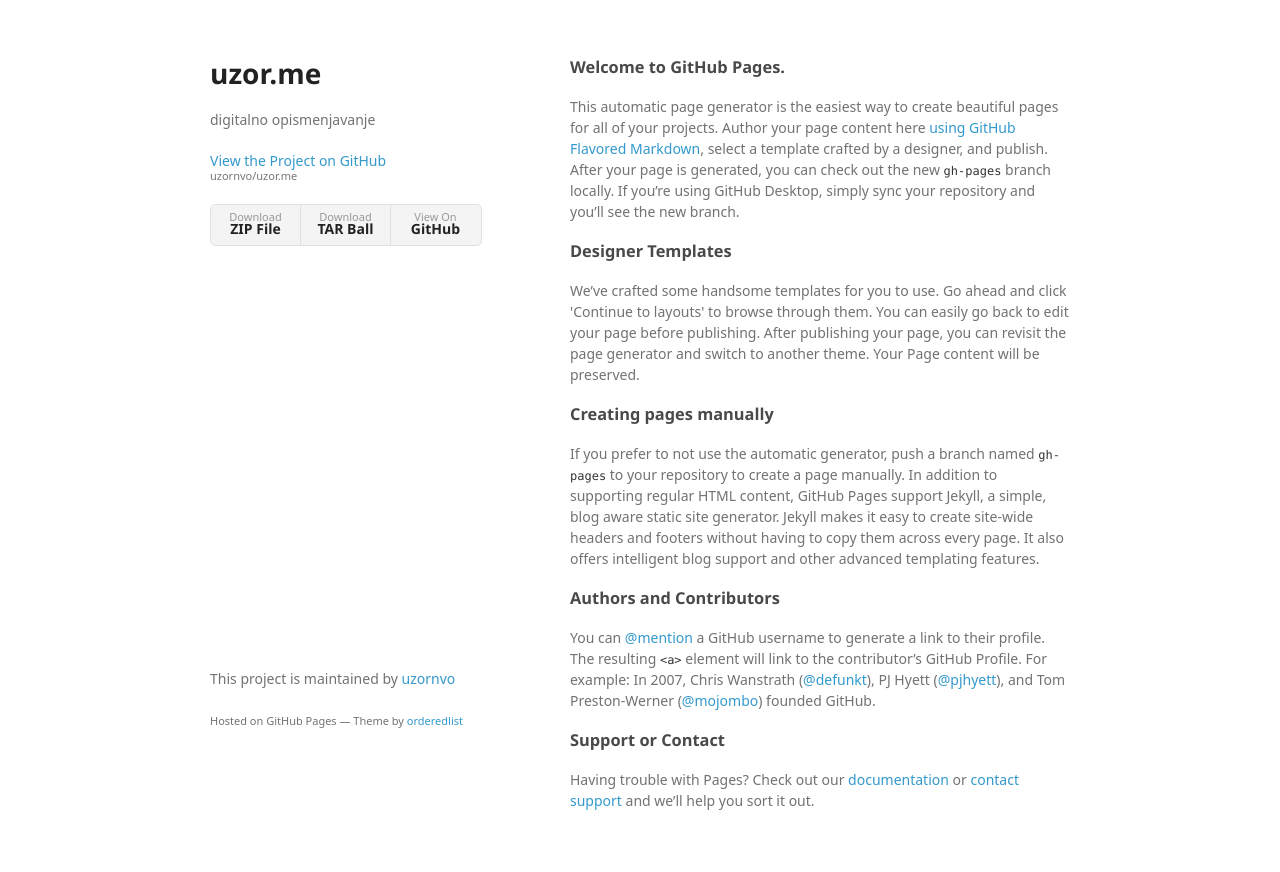
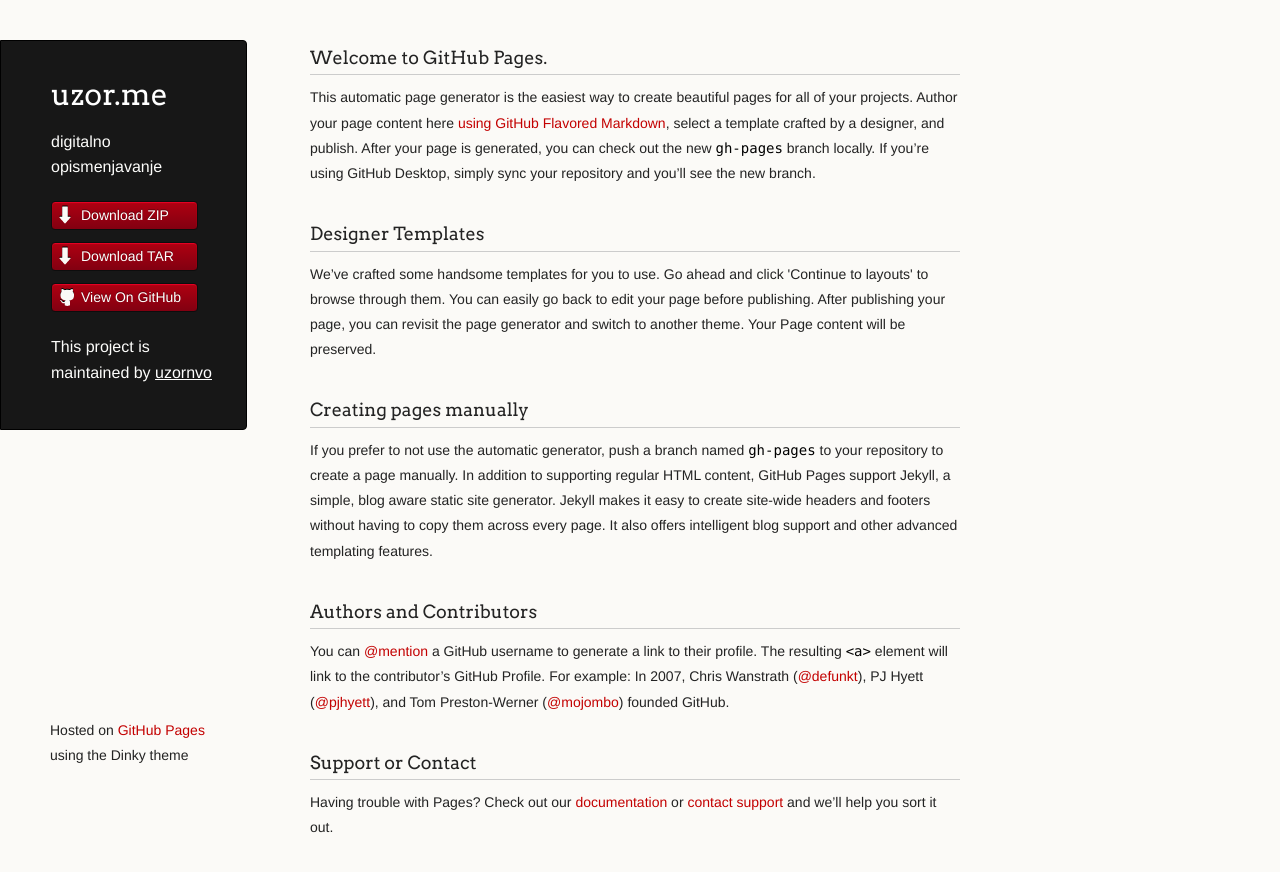
Before and after one commit to uzornvo/uzor.me, a plain HTML site: page index.html in a window 1280 px wide. Drawn offline with Linux system fonts and the light colour scheme; a web font is replaced by a local one.

```diff
--- a/index.html
+++ b/index.html
@@ -7,7 +7,8 @@
 
     <link rel="stylesheet" href="stylesheets/styles.css">
     <link rel="stylesheet" href="stylesheets/github-light.css">
-    <meta name="viewport" content="width=device-width">
+    <script src="javascripts/scale.fix.js"></script>
+    <meta name="viewport" content="width=device-width, initial-scale=1, user-scalable=no">
     <!--[if lt IE 9]>
     <script src="//html5shiv.googlecode.com/svn/trunk/html5.js"></script>
     <![endif]-->
@@ -15,17 +16,18 @@
   <body>
     <div class="wrapper">
       <header>
-        <h1>uzor.me</h1>
-        <p>digitalno opismenjavanje</p>
+        <h1 class="header">uzor.me</h1>
+        <p class="header">digitalno opismenjavanje</p>
 
-        <p class="view"><a href="https://github.com/uzornvo/uzor.me">View the Project on GitHub <small>uzornvo/uzor.me</small></a></p>
+        <ul>
+          <li class="download"><a class="buttons" href="https://github.com/uzornvo/uzor.me/zipball/master">Download ZIP</a></li>
+          <li class="download"><a class="buttons" href="https://github.com/uzornvo/uzor.me/tarball/master">Download TAR</a></li>
+          <li><a class="buttons github" href="https://github.com/uzornvo/uzor.me">View On GitHub</a></li>
+        </ul>
+
+        <p class="header">This project is maintained by <a class="header name" href="https://github.com/uzornvo">uzornvo</a></p>
 
 
-        <ul>
-          <li><a href="https://github.com/uzornvo/uzor.me/zipball/master">Download <strong>ZIP File</strong></a></li>
-          <li><a href="https://github.com/uzornvo/uzor.me/tarball/master">Download <strong>TAR Ball</strong></a></li>
-          <li><a href="https://github.com/uzornvo/uzor.me">View On <strong>GitHub</strong></a></li>
-        </ul>
       </header>
       <section>
         <h3>
@@ -54,11 +56,10 @@
 <p>Having trouble with Pages? Check out our <a href="https://help.github.com/pages">documentation</a> or <a href="https://github.com/contact">contact support</a> and we’ll help you sort it out.</p>
       </section>
       <footer>
-        <p>This project is maintained by <a href="https://github.com/uzornvo">uzornvo</a></p>
-        <p><small>Hosted on GitHub Pages &mdash; Theme by <a href="https://github.com/orderedlist">orderedlist</a></small></p>
+        <p><small>Hosted on <a href="https://pages.github.com">GitHub Pages</a> using the Dinky theme</small></p>
       </footer>
     </div>
-    <script src="javascripts/scale.fix.js"></script>
+    <!--[if !IE]><script>fixScale(document);</script><![endif]-->
 
   </body>
 </html>
--- a/stylesheets/styles.css
+++ b/stylesheets/styles.css
@@ -1,251 +1,338 @@
-@font-face {
-  font-family: 'Noto Sans';
-  font-weight: 400;
-  font-style: normal;
-  src: url('../fonts/Noto-Sans-regular/Noto-Sans-regular.eot');
-  src: url('../fonts/Noto-Sans-regular/Noto-Sans-regular.eot?#iefix') format('embedded-opentype'),
-       local('Noto Sans'),
-       local('Noto-Sans-regular'),
-       url('../fonts/Noto-Sans-regular/Noto-Sans-regular.woff2') format('woff2'),
-       url('../fonts/Noto-Sans-regular/Noto-Sans-regular.woff') format('woff'),
-       url('../fonts/Noto-Sans-regular/Noto-Sans-regular.ttf') format('truetype'),
-       url('../fonts/Noto-Sans-regular/Noto-Sans-regular.svg#NotoSans') format('svg');
+@import url(https://fonts.googleapis.com/css?family=Arvo:400,700,400italic);
+
+/* MeyerWeb Reset */
+
+html, body, div, span, applet, object, iframe,
+h1, h2, h3, h4, h5, h6, p, blockquote, pre,
+a, abbr, acronym, address, big, cite, code,
+del, dfn, em, img, ins, kbd, q, s, samp,
+small, strike, strong, sub, sup, tt, var,
+b, u, i, center,
+dl, dt, dd, ol, ul, li,
+fieldset, form, label, legend,
+table, caption, tbody, tfoot, thead, tr, th, td,
+article, aside, canvas, details, embed,
+figure, figcaption, footer, header, hgroup,
+menu, nav, output, ruby, section, summary,
+time, mark, audio, video {
+  margin: 0;
+  padding: 0;
+  border: 0;
+  font: inherit;
+  vertical-align: baseline;
 }
 
-@font-face {
-  font-family: 'Noto Sans';
-  font-weight: 700;
-  font-style: normal;
-  src: url('../fonts/Noto-Sans-700/Noto-Sans-700.eot');
-  src: url('../fonts/Noto-Sans-700/Noto-Sans-700.eot?#iefix') format('embedded-opentype'),
-       local('Noto Sans Bold'),
-       local('Noto-Sans-700'),
-       url('../fonts/Noto-Sans-700/Noto-Sans-700.woff2') format('woff2'),
-       url('../fonts/Noto-Sans-700/Noto-Sans-700.woff') format('woff'),
-       url('../fonts/Noto-Sans-700/Noto-Sans-700.ttf') format('truetype'),
-       url('../fonts/Noto-Sans-700/Noto-Sans-700.svg#NotoSans') format('svg');
-}
 
-@font-face {
-  font-family: 'Noto Sans';
-  font-weight: 400;
-  font-style: italic;
-  src: url('../fonts/Noto-Sans-italic/Noto-Sans-italic.eot');
-  src: url('../fonts/Noto-Sans-italic/Noto-Sans-italic.eot?#iefix') format('embedded-opentype'),
-       local('Noto Sans Italic'),
-       local('Noto-Sans-italic'),
-       url('../fonts/Noto-Sans-italic/Noto-Sans-italic.woff2') format('woff2'),
-       url('../fonts/Noto-Sans-italic/Noto-Sans-italic.woff') format('woff'),
-       url('../fonts/Noto-Sans-italic/Noto-Sans-italic.ttf') format('truetype'),
-       url('../fonts/Noto-Sans-italic/Noto-Sans-italic.svg#NotoSans') format('svg');
-}
-
-@font-face {
-  font-family: 'Noto Sans';
-  font-weight: 700;
-  font-style: italic;
-  src: url('../fonts/Noto-Sans-700italic/Noto-Sans-700italic.eot');
-  src: url('../fonts/Noto-Sans-700italic/Noto-Sans-700italic.eot?#iefix') format('embedded-opentype'),
-       local('Noto Sans Bold Italic'),
-       local('Noto-Sans-700italic'),
-       url('../fonts/Noto-Sans-700italic/Noto-Sans-700italic.woff2') format('woff2'),
-       url('../fonts/Noto-Sans-700italic/Noto-Sans-700italic.woff') format('woff'),
-       url('../fonts/Noto-Sans-700italic/Noto-Sans-700italic.ttf') format('truetype'),
-       url('../fonts/Noto-Sans-700italic/Noto-Sans-700italic.svg#NotoSans') format('svg');
-}
+/* Base text styles */
 
 body {
-  background-color: #fff;
-  padding:50px;
-  font: 14px/1.5 "Noto Sans", "Helvetica Neue", Helvetica, Arial, sans-serif;
-  color:#727272;
-  font-weight:400;
+  padding:10px 50px 0 0;
+  font-family:"Helvetica Neue", Helvetica, Arial, sans-serif;
+	font-size: 14px;
+	color: #232323;
+	background-color: #FBFAF7;
+	margin: 0;
+	line-height: 1.8em;
+	-webkit-font-smoothing: antialiased;
+
 }
 
 h1, h2, h3, h4, h5, h6 {
-  color:#222;
-  margin:0 0 20px;
+  color:#232323;
+  margin:36px 0 10px;
 }
 
-p, ul, ol, table, pre, dl {
-  margin:0 0 20px;
+p, ul, ol, table, dl {
+  margin:0 0 22px;
 }
 
 h1, h2, h3 {
-  line-height:1.1;
+	font-family: Arvo, Monaco, serif;
+  line-height:1.3;
+	font-weight: normal;
+}
+
+h1,h2, h3 {
+	display: block;
+	border-bottom: 1px solid #ccc;
+	padding-bottom: 5px;
 }
 
 h1 {
-  font-size:28px;
+	font-size: 30px;
 }
 
 h2 {
-  color:#393939;
+	font-size: 24px;
 }
 
-h3, h4, h5, h6 {
-  color:#494949;
+h3 {
+	font-size: 18px;
+}
+
+h4, h5, h6 {
+	font-family: Arvo, Monaco, serif;
+	font-weight: 700;
 }
 
 a {
-  color:#39c;
+  color:#C30000;
+  font-weight:200;
   text-decoration:none;
 }
 
 a:hover {
-  color:#069;
+	text-decoration: underline;
 }
 
 a small {
-  font-size:11px;
-  color:#777;
-  margin-top:-0.3em;
-  display:block;
+	font-size: 12px;
 }
 
-a:hover small {
-  color:#777;
+em {
+	font-style: italic;
 }
 
-.wrapper {
-  width:860px;
-  margin:0 auto;
+strong {
+  font-weight:700;
+}
+
+ul {
+  list-style-position: inside;
+  list-style: disc;
+  padding-left: 25px;
+}
+
+ol {
+  list-style-position: inside;
+  list-style: decimal;
+  padding-left: 25px;
 }
 
 blockquote {
-  border-left:1px solid #e5e5e5;
-  margin:0;
-  padding:0 0 0 20px;
-  font-style:italic;
+  margin: 0;
+  padding: 0 0 0 20px;
+  font-style: italic;
 }
 
+dl, dt, dd, dl p {
+	font-color: #444;
+}
+
+dl dt {
+  font-weight: bold;
+}
+
+dl dd {
+  padding-left: 20px;
+  font-style: italic;
+}
+
+dl p {
+  padding-left: 20px;
+  font-style: italic;
+}
+
+hr {
+  border:0;
+  background:#ccc;
+  height:1px;
+  margin:0 0 24px;
+}
+
+/* Images */
+
+img {
+  position: relative;
+  margin: 0 auto;
+  max-width: 650px;
+  padding: 5px;
+  margin: 10px 0 32px 0;
+  border: 1px solid #ccc;
+}
+
+p img {
+  display: inline;
+  margin: 0;
+  padding: 0;
+  vertical-align: middle;
+  text-align: center;
+  border: none;
+}
+
+/* Code blocks */
+
 code, pre {
-  font-family:Monaco, Bitstream Vera Sans Mono, Lucida Console, Terminal, Consolas, Liberation Mono, DejaVu Sans Mono, Courier New, monospace;
-  color:#333;
-  font-size:12px;
+	font-family: Monaco, "Bitstream Vera Sans Mono", "Lucida Console", Terminal, monospace;
+  color:#000;
+  font-size:14px;
 }
 
 pre {
-  padding:8px 15px;
-  background: #f8f8f8;
-  border-radius:5px;
-  border:1px solid #e5e5e5;
-  overflow-x: auto;
+	padding: 4px 12px;
+  background: #FDFEFB;
+  border-radius:4px;
+  border:1px solid #D7D8C8;
+  overflow: auto;
+  overflow-y: hidden;
+	margin-bottom: 32px;
+}
+
+
+/* Tables */
+
+table {
+  width:100%;
 }
 
 table {
-  width:100%;
-  border-collapse:collapse;
+  border: 1px solid #ccc;
+  margin-bottom: 32px;
+  text-align: left;
+ }
+
+th {
+  font-family: 'Arvo', Helvetica, Arial, sans-serif;
+	font-size: 18px;
+	font-weight: normal;
+  padding: 10px;
+  background: #232323;
+  color: #FDFEFB;
+ }
+
+td {
+  padding: 10px;
+	background: #ccc;
+ }
+
+
+/* Wrapper */
+.wrapper {
+  width:960px;
 }
 
-th, td {
-  text-align:left;
-  padding:5px 10px;
-  border-bottom:1px solid #e5e5e5;
+
+/* Header */
+
+header {
+	background-color: #171717;
+	color: #FDFDFB;
+  width:170px;
+  float:left;
+  position:fixed;
+	border: 1px solid #000;
+	-webkit-border-top-right-radius: 4px;
+	-webkit-border-bottom-right-radius: 4px;
+	-moz-border-radius-topright: 4px;
+	-moz-border-radius-bottomright: 4px;
+	border-top-right-radius: 4px;
+	border-bottom-right-radius: 4px;
+	padding: 34px 25px 22px 50px;
+	margin: 30px 25px 0 0;
+	-webkit-font-smoothing: antialiased;
 }
 
-dt {
-  color:#444;
-  font-weight:700;
+p.header {
+	font-size: 16px;
 }
 
-th {
-  color:#444;
+h1.header {
+	font-family: Arvo, sans-serif;
+	font-size: 30px;
+	font-weight: 300;
+	line-height: 1.3em;
+	border-bottom: none;
+	margin-top: 0;
 }
 
-img {
-  max-width:100%;
+
+h1.header, a.header, a.name, header a{
+	color: #fff;
 }
 
-header {
-  width:270px;
-  float:left;
-  position:fixed;
-  -webkit-font-smoothing:subpixel-antialiased;
+a.header {
+	text-decoration: underline;
+}
+
+a.name {
+	white-space: nowrap;
 }
 
 header ul {
   list-style:none;
-  height:40px;
   padding:0;
-  background: #f4f4f4;
-  border-radius:5px;
-  border:1px solid #e0e0e0;
-  width:270px;
 }
 
 header li {
-  width:89px;
-  float:left;
-  border-right:1px solid #e0e0e0;
-  height:40px;
+	list-style-type: none;
+  width:132px;
+  height:15px;
+	margin-bottom: 12px;
+	line-height: 1em;
+	padding: 6px 6px 6px 7px;
+
+	background: #AF0011;
+	background: -moz-linear-gradient(top, #AF0011 0%, #820011 100%);
+  background: -webkit-gradient(linear, left top, left bottom, color-stop(0%,#f8f8f8), color-stop(100%,#dddddd));
+  background: -webkit-linear-gradient(top, #AF0011 0%,#820011 100%);
+  background: -o-linear-gradient(top, #AF0011 0%,#820011 100%);
+  background: -ms-linear-gradient(top, #AF0011 0%,#820011 100%);
+  background: linear-gradient(top, #AF0011 0%,#820011 100%);
+
+	border-radius:4px;
+  border:1px solid #0D0D0D;
+
+	-webkit-box-shadow: inset 0px 1px 1px 0 rgba(233,2,38, 1);
+	box-shadow: inset 0px 1px 1px 0 rgba(233,2,38, 1);
+
 }
 
-header li:first-child a {
-  border-radius:5px 0 0 5px;
+header li:hover {
+	background: #C3001D;
+	background: -moz-linear-gradient(top, #C3001D 0%, #950119 100%);
+  background: -webkit-gradient(linear, left top, left bottom, color-stop(0%,#f8f8f8), color-stop(100%,#dddddd));
+  background: -webkit-linear-gradient(top, #C3001D 0%,#950119 100%);
+  background: -o-linear-gradient(top, #C3001D 0%,#950119 100%);
+  background: -ms-linear-gradient(top, #C3001D 0%,#950119 100%);
+  background: linear-gradient(top, #C3001D 0%,#950119 100%);
 }
 
-header li:last-child a {
-  border-radius:0 5px 5px 0;
+a.buttons {
+	-webkit-font-smoothing: antialiased;
+	background: url(../images/arrow-down.png) no-repeat;
+	font-weight: normal;
+	text-shadow: rgba(0, 0, 0, 0.4) 0 -1px 0;
+	padding: 2px 2px 2px 22px;
+	height: 30px;
 }
 
-header ul a {
-  line-height:1;
-  font-size:11px;
-  color:#999;
-  display:block;
-  text-align:center;
-  padding-top:6px;
-  height:34px;
+a.github {
+	background: url(../images/octocat-small.png) no-repeat 1px;
 }
 
-header ul a:hover {
-  color:#999;
+a.buttons:hover {
+	color: #fff;
+	text-decoration: none;
 }
 
-header ul a:active {
-  background-color:#f0f0f0;
-}
 
-strong {
-  color:#222;
-  font-weight:700;
-}
-
-header ul li + li + li {
-  border-right:none;
-  width:89px;
-}
-
-header ul a strong {
-  font-size:14px;
-  display:block;
-  color:#222;
-}
+/* Section - for main page content */
 
 section {
-  width:500px;
+  width:650px;
   float:right;
   padding-bottom:50px;
 }
 
-small {
-  font-size:11px;
-}
 
-hr {
-  border:0;
-  background:#e5e5e5;
-  height:1px;
-  margin:0 0 20px;
-}
+/* Footer */
 
 footer {
-  width:270px;
+  width:170px;
   float:left;
   position:fixed;
-  bottom:50px;
-  -webkit-font-smoothing:subpixel-antialiased;
+  bottom:10px;
+	padding-left: 50px;
 }
 
 @media print, screen and (max-width: 960px) {
@@ -261,14 +348,18 @@ footer {
     width:auto;
   }
 
+	footer {
+		border-top: 1px solid #ccc;
+		margin:0 84px 0 50px;
+		padding:0;
+	}
+
   header {
     padding-right:320px;
   }
 
   section {
-    border:1px solid #e5e5e5;
-    border-width:1px 0;
-    padding:20px 0;
+    padding:20px 84px 20px 50px;
     margin:0 0 20px;
   }
 
@@ -278,8 +369,8 @@ footer {
 
   header ul {
     position:absolute;
-    right:50px;
-    top:52px;
+    right:130px;
+    top:84px;
   }
 }
 
@@ -289,30 +380,38 @@ footer {
   }
 
   header {
-    padding:0;
+    padding:10px 20px 0;
+		margin-right: 0;
   }
+
+	section {
+    padding:10px 0 10px 20px;
+    margin:0 0 30px;
+  }
+
+	footer {
+		margin: 0 0 0 30px;
+	}
 
   header ul, header p.view {
     position:static;
   }
-
-  pre, code {
-    word-wrap:normal;
-  }
 }
 
 @media print, screen and (max-width: 480px) {
-  body {
-    padding:15px;
+
+  header ul li.download {
+    display:none;
   }
 
-  header ul {
-    width:99%;
-  }
+	footer {
+		margin: 0 0 0 20px;
+	}
 
-  header li, header ul li + li + li {
-    width:33%;
-  }
+	footer a{
+		display:block;
+	}
+
 }
 
 @media print {
```
Also changed, not shown: javascripts/scale.fix.js (+20 -17 lines), images/arrow-down.png (added), images/octocat-small.png (added).
